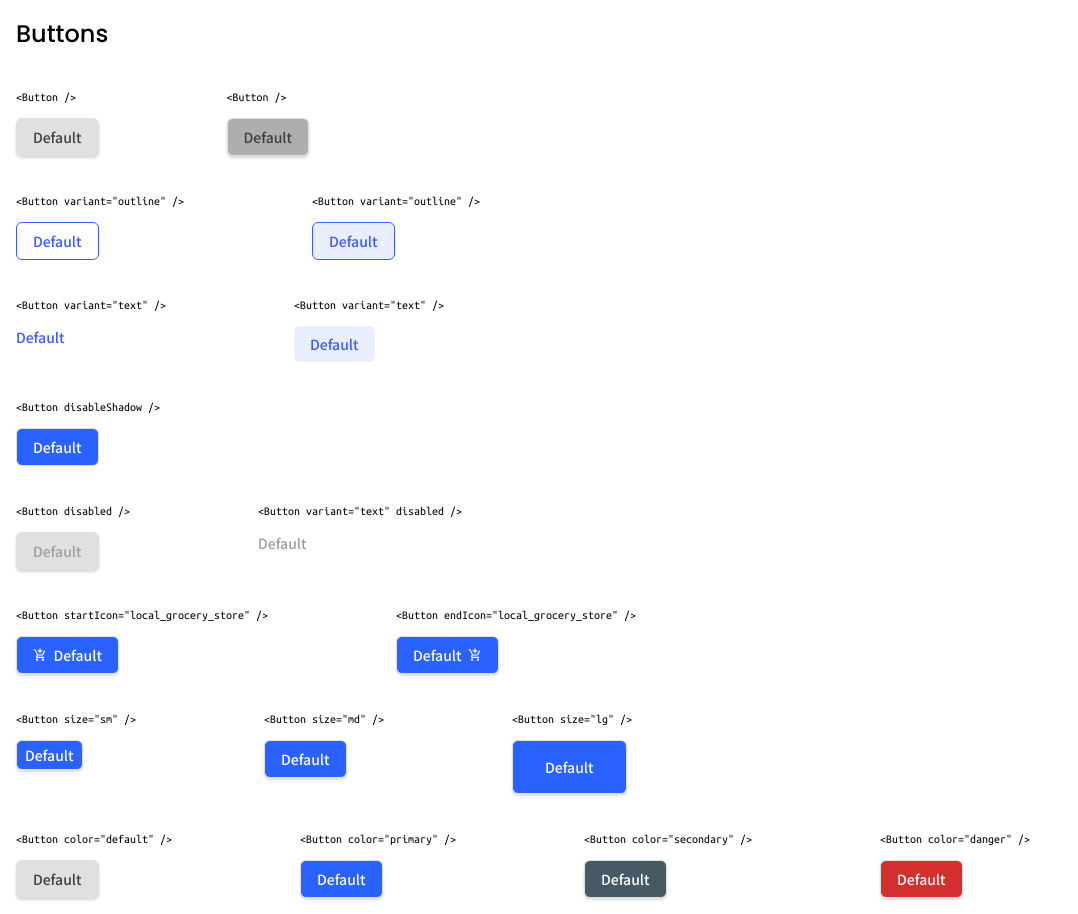
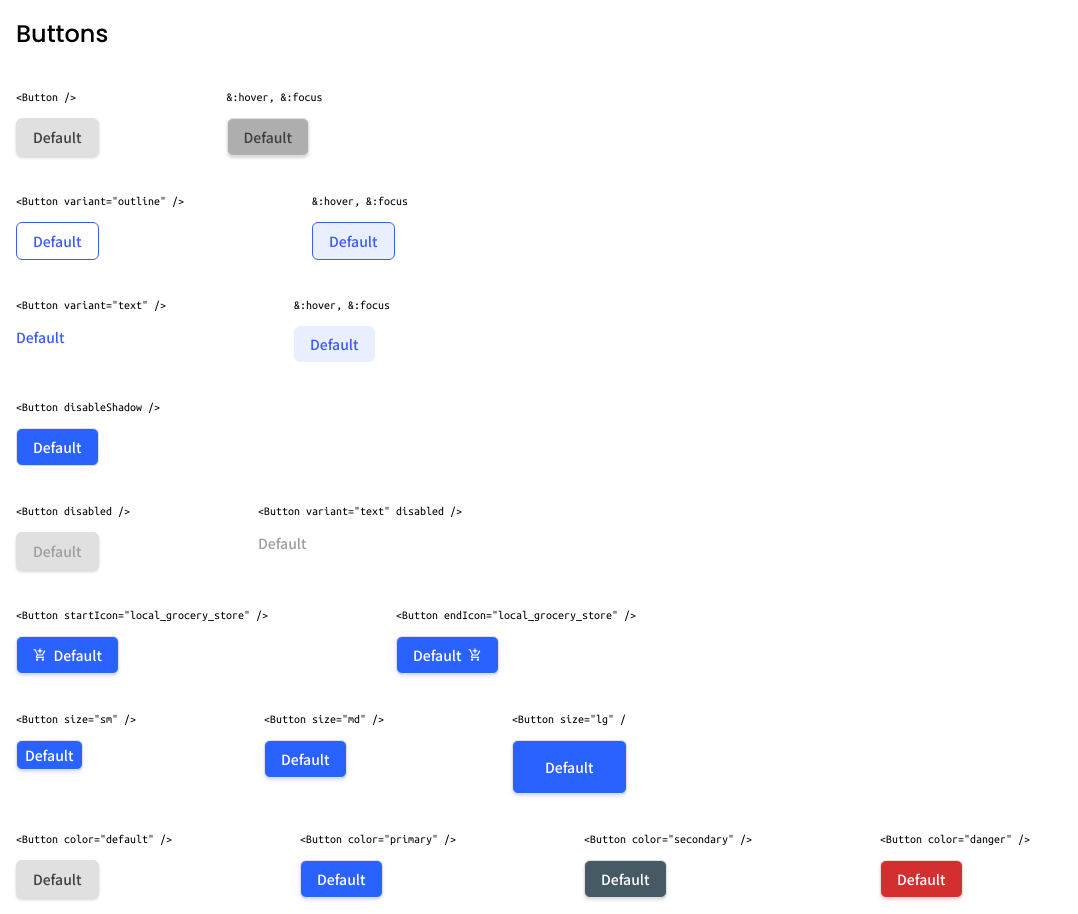
Before and after one commit to khwilo/dev-design-system, a Next.js app: page / in a window 1280 px wide. Shown: the whole page, without its empty margins (0-1078 px from the left). Built offline with nearby package versions, Linux system fonts and the light colour scheme.

Commit message:
Create a wrapper for the various sections

```diff
--- /dev/null
+++ b/containers/Section/SectionContainer.js
@@ -0,0 +1,8 @@
+const SectionContainer = ({ children, heading }) => (
+  <section>
+    <h3 className='btn-label'>{heading}</h3>
+    {children}
+  </section>
+);
+
+export default SectionContainer;
--- /dev/null
+++ b/containers/Section/SectionWrapper.js
@@ -0,0 +1,5 @@
+const SectionWrapper = ({ children }) => (
+  <div className='section__btn flex'>{children}</div>
+);
+
+export default SectionWrapper;
--- /dev/null
+++ b/containers/Section/index.js
@@ -0,0 +1,4 @@
+import SectionContainer from './SectionContainer';
+import SectionWrapper from './SectionWrapper';
+
+export { SectionWrapper, SectionContainer };
--- a/pages/index.js
+++ b/pages/index.js
@@ -1,5 +1,6 @@
 import Head from 'next/head';
 import Button from '../components/Button';
+import { SectionContainer, SectionWrapper } from '../containers/Section';
 
 export default function Home() {
   return (
@@ -12,119 +13,105 @@ export default function Home() {
       <section className='section flow'>
         <h1 className='section-heading1'>Buttons</h1>
 
-        <div className='section__btn flex'>
-          <div>
-            <h3 className='btn-label'>{`<Button />`}</h3>
+        <SectionWrapper>
+          <SectionContainer heading={'<Button />'}>
             <Button title='Default' />
-          </div>
-          <div>
-            <h3 className='btn-label'>{`<Button />`}</h3>
+          </SectionContainer>
+          <SectionContainer heading={'&:hover, &:focus'}>
             <Button title='Default' defaultHoverFocus />
-          </div>
-        </div>
+          </SectionContainer>
+        </SectionWrapper>
 
-        <div className='section__btn flex'>
-          <div>
-            <h3 className='btn-label'>{`<Button variant="outline" />`}</h3>
+        <SectionWrapper>
+          <SectionContainer heading={'<Button variant="outline" />'}>
             <Button title='Default' color='primary' variant='outline' />
-          </div>
-          <div>
-            <h3 className='btn-label'>{`<Button variant="outline" />`}</h3>
+          </SectionContainer>
+          <SectionContainer heading={'&:hover, &:focus'}>
             <Button
               title='Default'
               color='primary'
               variant='outline'
               primaryOutlineHoverFocus
             />
-          </div>
-        </div>
+          </SectionContainer>
+        </SectionWrapper>
 
-        <div className='section__btn flex'>
-          <div>
-            <h3 className='btn-label'>{`<Button variant="text" />`}</h3>
+        <SectionWrapper>
+          <SectionContainer heading={'<Button variant="text" />'}>
             <Button title='Default' color='primary' variant='text' />
-          </div>
-          <div>
-            <h3 className='btn-label'>{`<Button variant="text" />`}</h3>
+          </SectionContainer>
+          <SectionContainer heading={'&:hover, &:focus'}>
             <Button
               title='Default'
               color='primary'
               variant='text'
               primaryTextHoverFocus
             />
-          </div>
-        </div>
+          </SectionContainer>
+        </SectionWrapper>
 
-        <div className='section__btn flex'>
-          <div>
-            <h3 className='btn-label'>{`<Button disableShadow />`}</h3>
+        <SectionWrapper>
+          <SectionContainer heading={'<Button disableShadow />'}>
             <Button title='Default' color='primary' disabledShadow />
-          </div>
-        </div>
+          </SectionContainer>
+        </SectionWrapper>
 
-        <div className='section__btn flex'>
-          <div>
-            <h3 className='btn-label'>{`<Button disabled />`}</h3>
+        <SectionWrapper>
+          <SectionContainer heading={'<Button disabled />'}>
             <Button title='Default' disabled />
-          </div>
-          <div>
-            <h3 className='btn-label'>{`<Button variant="text" disabled />`}</h3>
+          </SectionContainer>
+          <SectionContainer heading={'<Button variant="text" disabled />'}>
             <Button title='Default' variant='text' disabled />
-          </div>
-        </div>
+          </SectionContainer>
+        </SectionWrapper>
 
-        <div className='section__btn flex'>
-          <div>
-            <h3 className='btn-label'>{`<Button startIcon="local_grocery_store" />`}</h3>
+        <SectionWrapper>
+          <SectionContainer
+            heading={'<Button startIcon="local_grocery_store" />'}
+          >
             <Button
               title='Default'
               color='primary'
               startIcon='local_grocery_store'
             />
-          </div>
-          <div>
-            <h3 className='btn-label'>{`<Button endIcon="local_grocery_store" />`}</h3>
+          </SectionContainer>
+          <SectionContainer
+            heading={'<Button endIcon="local_grocery_store" />'}
+          >
             <Button
               title='Default'
               color='primary'
               endIcon='local_grocery_store'
             />
-          </div>
-        </div>
+          </SectionContainer>
+        </SectionWrapper>
 
-        <div className='section__btn flex'>
-          <div>
-            <h3 className='btn-label'>{`<Button size="sm" />`}</h3>
+        <SectionWrapper>
+          <SectionContainer heading={'<Button size="sm" />'}>
             <Button title='Default' color='primary' size='sm' />
-          </div>
-          <div>
-            <h3 className='btn-label'>{`<Button size="md" />`}</h3>
+          </SectionContainer>
+          <SectionContainer heading={'<Button size="md" />'}>
             <Button title='Default' color='primary' size='md' />
-          </div>
-          <div>
-            <h3 className='btn-label'>{`<Button size="lg" />`}</h3>
+          </SectionContainer>
+          <SectionContainer heading={'<Button size="lg" /'}>
             <Button title='Default' color='primary' size='lg' />
-          </div>
-        </div>
+          </SectionContainer>
+        </SectionWrapper>
 
-        <div className='section__btn flex'>
-          <div>
-            <h3 className='btn-label'>{`<Button color="default" />`}</h3>
+        <SectionWrapper>
+          <SectionContainer heading={'<Button color="default" />'}>
             <Button title='Default' color='default' />
-          </div>
-          <div>
-            <h3 className='btn-label'>{`<Button color="primary" />`}</h3>
+          </SectionContainer>
+          <SectionContainer heading={'<Button color="primary" />'}>
             <Button title='Default' color='primary' />
-          </div>
-          <div>
-            <h3 className='btn-label'>{`<Button color="secondary" />`}</h3>
+          </SectionContainer>
+          <SectionContainer heading={'<Button color="secondary" />'}>
             <Button title='Default' color='secondary' />
-          </div>
-          <div>
-            <h3 className='btn-label'>{`<Button color="danger" />`}</h3>
+          </SectionContainer>
+          <SectionContainer heading={'<Button color="danger" />'}>
             <Button title='Default' color='danger' />
-          </div>
-        </div>
+          </SectionContainer>
+        </SectionWrapper>
       </section>
     </div>
   );
```
Also changed, not shown: 1 other file (tests, documents, lock files or other folders).
